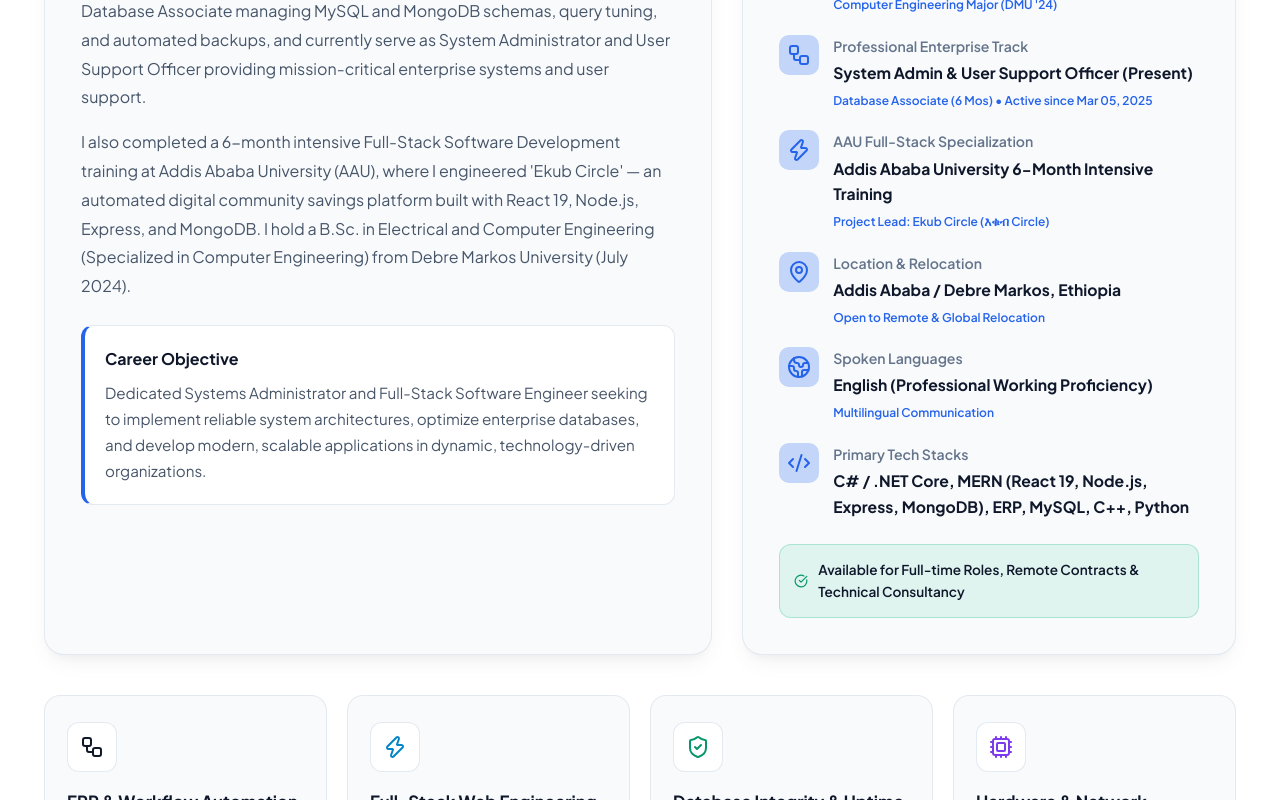
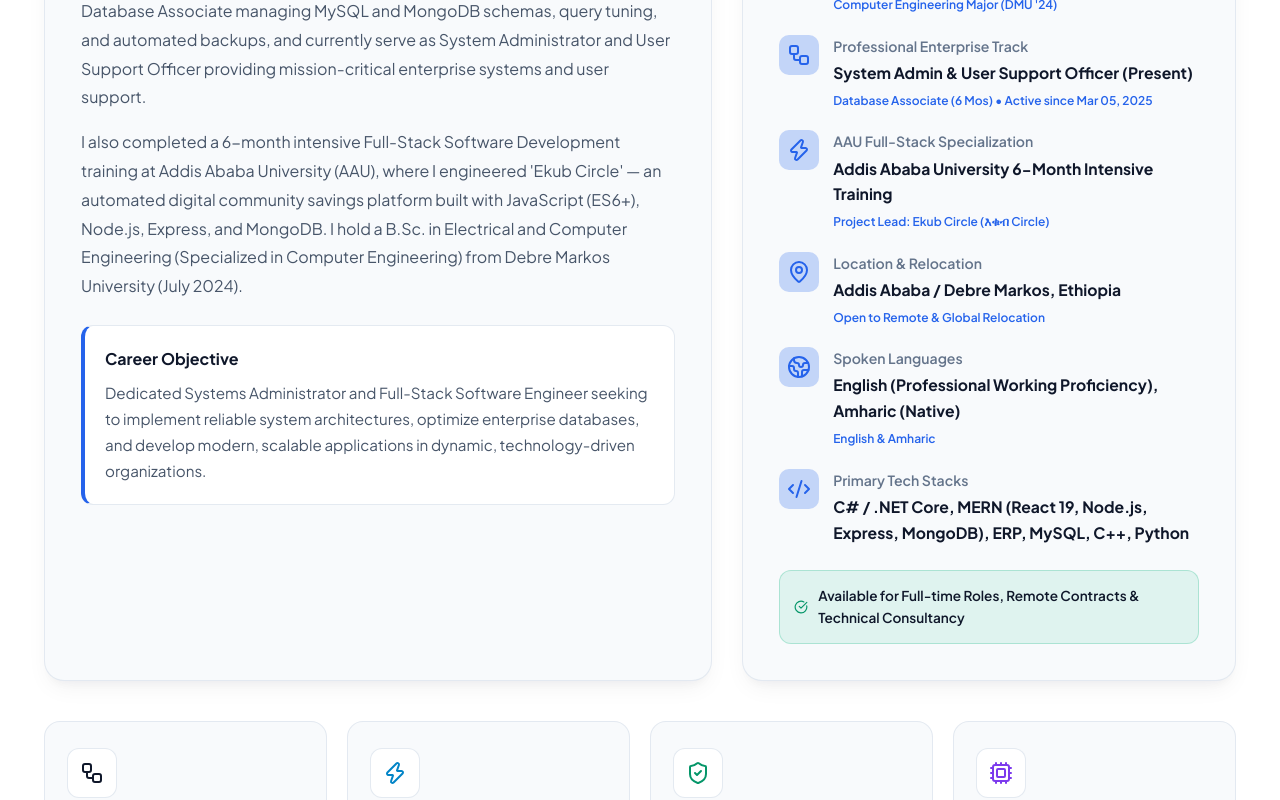
Before and after one commit to selamsewalemu/Selamsew-portfolio2, a React app in the folder frontend/: page / in a window 1280 px wide. Shown: the part 1360-2160 px from the top of the page. Built offline with nearby package versions, Linux system fonts and the light colour scheme; the HTML template or start-up script is replaced by a standard one.

Commit message:
update: add Amharic native to spoken languages, delete smart hardware monitor project, and remove react from ekub circle

```diff
--- a/frontend/src/components/About.jsx
+++ b/frontend/src/components/About.jsx
@@ -107,7 +107,7 @@ function About() {
                 <div>
                   <strong>Spoken Languages</strong>
                   <p>{t("about.languagesSpoken")}</p>
-                  <small className="fact-tag">Multilingual Communication</small>
+                  <small className="fact-tag">English & Amharic</small>
                 </div>
               </div>
 
--- a/frontend/src/components/Hero.jsx
+++ b/frontend/src/components/Hero.jsx
@@ -52,13 +52,17 @@ PROFESSIONAL EXPERIENCE:
 2. Database Associate / Administrator (March 05, 2025 – September 2025 | 6 Months)
    Enterprise ERP & Software Solutions
    - Schema modeling, MySQL/MongoDB administration, query performance tuning, automated backup schedules, data integrity.
-3. Full-Stack Web Developer & Project Lead (Ekub Circle) (2024 – 2025)
+5. Full-Stack Web Developer & Project Lead (Ekub Circle) (2024 – 2025)
    Addis Ababa University (AAU) — 6-Month Intensive Software Training
-   - Architected 'Ekub Circle' (እቁብ Circle) community digital savings platform with React 19, Node.js, Express, MongoDB.
+   - Architected 'Ekub Circle' community digital savings platform with JavaScript (ES6+), Node.js, Express, MongoDB.
 
 EDUCATION & CERTIFICATIONS:
 • Addis Ababa University (AAU) — 6-Month Full-Stack Software Development Intensive (2024 – 2025)
 • Debre Markos University — B.Sc. in Electrical & Computer Engineering (Specialized in Computer Engineering), Graduated July 05, 2024.
+
+SPOKEN LANGUAGES:
+• English (Professional Working Proficiency)
+• Amharic (Native)
 
 KEY SKILLS & TECHNOLOGIES:
 • Languages: C#, .NET / ASP.NET Core, JavaScript (ES6+), TypeScript, Python, C++, Java, SQL, PHP, Bash/Shell, HTML5/CSS3.
--- a/frontend/src/components/Projects.jsx
+++ b/frontend/src/components/Projects.jsx
@@ -10,7 +10,7 @@ function Projects() {
   const [activeCategory, setActiveCategory] = useState("All");
   const [selectedProject, setSelectedProject] = useState(null);
 
-  const categories = ["All", "Full Stack", "ERP & Systems", "Computer Eng & IoT"];
+  const categories = ["All", "Full Stack", "ERP & Systems"];
 
   const filteredProjects =
     activeCategory === "All"
--- a/frontend/src/data/portfolioData.js
+++ b/frontend/src/data/portfolioData.js
@@ -281,11 +281,11 @@ export const experience = [
     badge: "AAU Certified",
     highlights: [
       "Completed rigorous 6-month intensive full-stack software development training at Addis Ababa University (AAU) covering modern engineering practices.",
-      "Architected and deployed the signature capstone project 'Ekub Circle' (እቁብ Circle) — an automated digital community savings and rotating credit platform built with React, Node.js, Express, and MongoDB.",
-      "Engineered real-time lottery draws, member digital ledgers, multilingual UI (English & Amharic), and automated contribution tracking.",
+      "Architected and deployed the signature capstone project 'Ekub Circle' — an automated digital community savings and rotating credit platform built with JavaScript (ES6+), Node.js, Express, and MongoDB.",
+      "Engineered real-time lottery draws, member digital ledgers, and automated contribution tracking.",
       "Graduated with top marks, demonstrating mastery in REST APIs, JWT authentication, responsive Tailwind design, and agile methodologies.",
     ],
-    tech: ["React 19", "Node.js", "Express.js", "MongoDB", "Tailwind CSS", "Socket.io", "REST APIs", "Git"],
+    tech: ["JavaScript (ES6+)", "Node.js", "Express.js", "MongoDB", "Tailwind CSS", "Socket.io", "REST APIs", "Git"],
   },
   {
     role: "Full-Stack Web Developer (Freelance / Contract)",
@@ -328,7 +328,7 @@ export const projects = [
     challenge:
       "Traditional manual Ekub operations face trust barriers, delayed member payments, paper ledger errors, manual lottery draw disputes, and lack of real-time member visibility.",
     solution:
-      "Architected an end-to-end MERN application with real-time WebSocket round draws, dynamic ledger balance calculations, proof-of-payment image uploads, SMS/Email contribution reminders, and responsive user interfaces.",
+      "Architected an end-to-end web application with real-time WebSocket round draws, dynamic ledger balance calculations, proof-of-payment image uploads, SMS/Email contribution reminders, and responsive user interfaces.",
     features: [
       "Intuitive member dashboard and transparent round status overview",
       "Transparent automated lottery draw engine with real-time animation for winner selection",
@@ -339,7 +339,6 @@ export const projects = [
     ],
     tech: [
       "JavaScript (ES6+)",
-      "React 19",
       "Node.js",
       "Express.js",
       "MongoDB & Mongoose",
@@ -444,28 +443,6 @@ export const projects = [
     githubUrl: "https://github.com/selamsewalemu/Selamsew-portfolio2",
   },
   {
-    id: "iot-monitor",
-    title: "Smart Hardware Health & Sensor Monitor",
-    subtitle: "Computer Engineering Capstone System Prototype",
-    category: "Computer Eng & IoT",
-    image: "https://images.unsplash.com/photo-1517077304055-6e89abbf09b0?q=80&w=900",
-    overview:
-      "Hardware-software integrated prototype using microcontrollers and web dashboards to capture ambient temperature, rack status, and telemetry over local area networks.",
-    challenge:
-      "Preventing server overheating and hardware failure in server rooms lacking dedicated industrial cooling systems.",
-    solution:
-      "Programmed C++ firmware on microcontrollers connected to temperature/humidity sensors transmitting telemetry to a local Node.js WebSocket dashboard.",
-    features: [
-      "Low-latency real-time telemetry streaming via WebSockets",
-      "Visual audio/visual threshold alarm triggers for critical heat levels",
-      "Historical data logging with SQLite/MongoDB persistence",
-    ],
-    tech: ["C++", "Arduino / ESP32", "Node.js", "WebSockets", "HTML5 Canvas"],
-    metrics: "Sub-100ms sensor telemetry response across local Ethernet.",
-    demoUrl: "https://selamsew211.github.io/Selamsew211",
-    githubUrl: "https://github.com/selamsewalemu/Selamsew-portfolio2",
-  },
-  {
     id: "collab-hub",
     title: "Real-Time Team Collaboration & Task Hub",
     subtitle: "Agile Task Management & Team Sync Tool",
@@ -514,7 +491,7 @@ export const educationData = {
       title: "6-Month Full-Stack Software Development Intensive",
       issuer: "Addis Ababa University (AAU)",
       date: "2024 – 2025",
-      skills: "Full-Stack Web Engineering, React 19, Node.js, Express, MongoDB, REST APIs, Ekub Circle Capstone",
+      skills: "Full-Stack Web Engineering, JavaScript (ES6+), Node.js, Express, MongoDB, REST APIs, Ekub Circle Capstone",
     },
     {
       title: "Enterprise Database Administration & Operations (6-Month Role)",
--- a/frontend/src/i18n/i18n.js
+++ b/frontend/src/i18n/i18n.js
@@ -38,7 +38,7 @@ const resources = {
         summaryText1:
           "I am an Electrical and Computer Engineer actively working from March 05, 2025 to Present at Enterprise ERP & Software Solutions. I served for 6 months as Database Associate managing MySQL and MongoDB schemas, query tuning, and automated backups, and currently serve as System Administrator and User Support Officer providing mission-critical enterprise systems and user support.",
         summaryText2:
-          "I also completed a 6-month intensive Full-Stack Software Development training at Addis Ababa University (AAU), where I engineered 'Ekub Circle' — an automated digital community savings platform built with React 19, Node.js, Express, and MongoDB. I hold a B.Sc. in Electrical and Computer Engineering (Specialized in Computer Engineering) from Debre Markos University (July 2024).",
+          "I also completed a 6-month intensive Full-Stack Software Development training at Addis Ababa University (AAU), where I engineered 'Ekub Circle' — an automated digital community savings platform built with JavaScript (ES6+), Node.js, Express, and MongoDB. I hold a B.Sc. in Electrical and Computer Engineering (Specialized in Computer Engineering) from Debre Markos University (July 2024).",
         objectiveTitle: "Career Objective",
         objectiveText:
           "Dedicated Systems Administrator and Full-Stack Software Engineer seeking to implement reliable system architectures, optimize enterprise databases, and develop modern, scalable applications in dynamic, technology-driven organizations.",
@@ -49,7 +49,7 @@ const resources = {
         training: "Addis Ababa University (AAU) — 6-Month Full-Stack Training",
         currentRole: "System Administrator & User Support (March 2025 – Present)",
         location: "Addis Ababa / Debre Markos, Ethiopia",
-        languagesSpoken: "English (Professional Working Proficiency)",
+        languagesSpoken: "English (Professional Working Proficiency), Amharic (Native)",
       },
       languages: {
         title: "Programming Languages",
```
Also changed, not shown: 1 other file (tests, documents, lock files or other folders).
